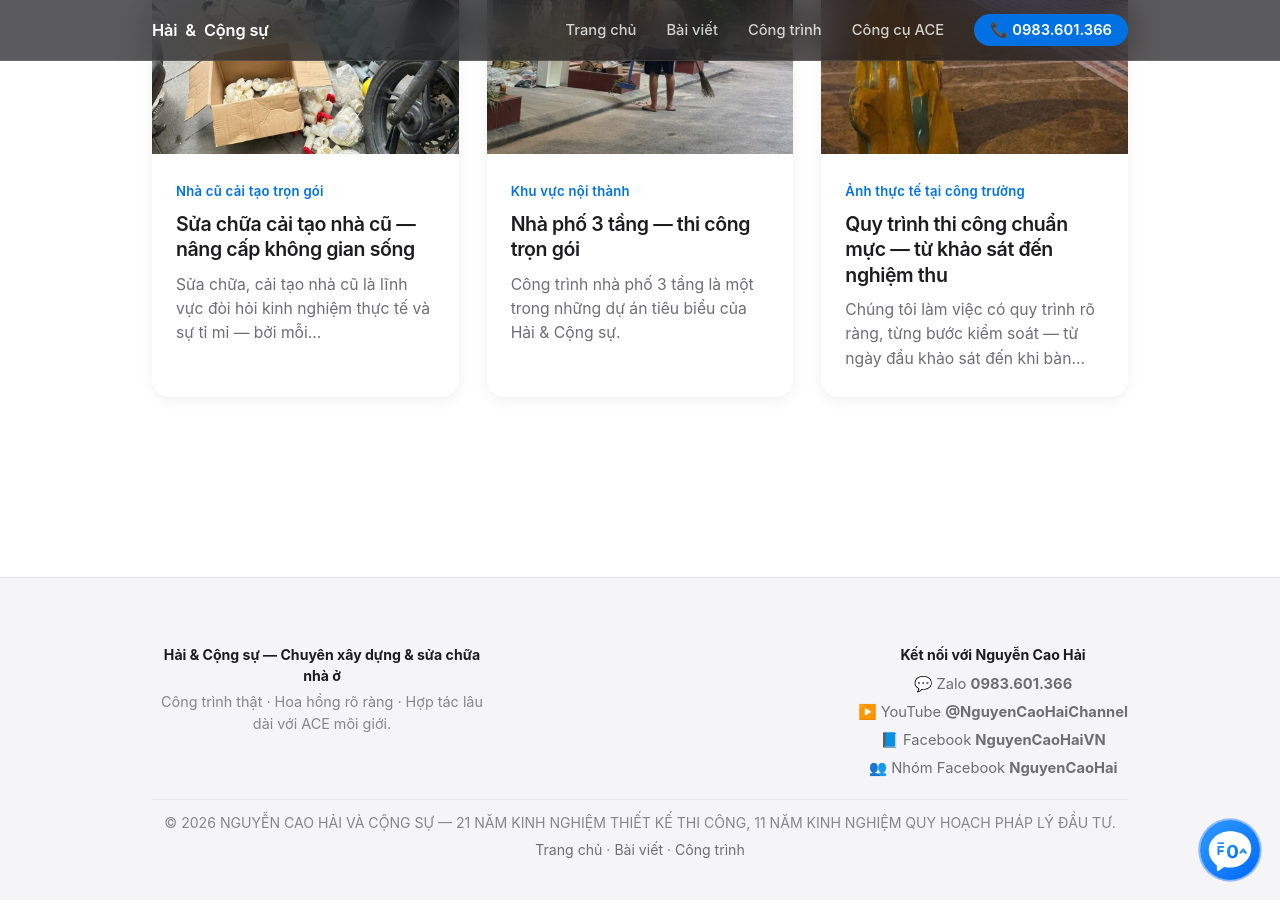
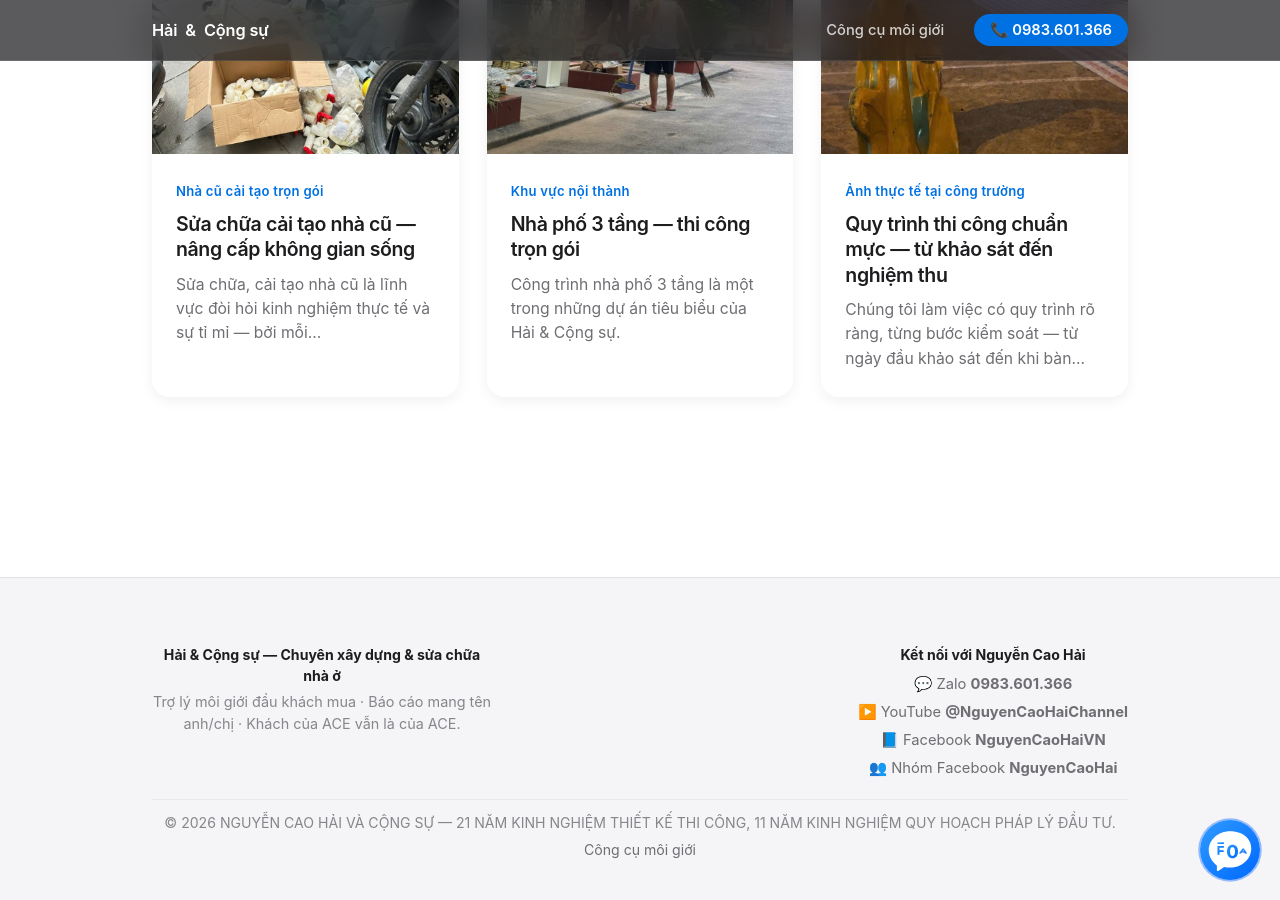
Before and after one commit to NCHhub/xaydung, a Jekyll site: the page built from index.html, in a window 1280 px wide and 900 px high, scrolled down 3392 px. Built offline with Jekyll 4.4.1, drawn with Linux system fonts in a browser that asks for light colours.

Commit message:
web: bỏ tạp âm header/footer — chỉ còn 1 trang công cụ môi giới
- Header: bỏ tab 'Bài viết'/'Công trình'/'Công cụ ACE' → chỉ 'Công cụ môi giới' + Zalo
- Footer: bỏ link phụ (Bài viết · Công trình), đổi tagline theo xoay trục khách mua

```diff
--- a/_includes/footer.html
+++ b/_includes/footer.html
@@ -3,7 +3,7 @@
     <div style="display:flex;flex-wrap:wrap;gap:28px;justify-content:space-between;align-items:flex-start;">
       <div style="max-width:340px;">
         <p style="margin:0 0 5px;font-weight:700;color:#1d1d1f;">Hải &amp; Cộng sự — Chuyên xây dựng &amp; sửa chữa nhà ở</p>
-        <p style="margin:0;color:#86868b;font-size:.9rem;">Công trình thật · Hoa hồng rõ ràng · Hợp tác lâu dài với ACE môi giới.</p>
+        <p style="margin:0;color:#86868b;font-size:.9rem;">Trợ lý môi giới đầu khách mua · Báo cáo mang tên anh/chị · Khách của ACE vẫn là của ACE.</p>
       </div>
       <div>
         <p style="margin:0 0 8px;font-weight:700;color:#1d1d1f;">Kết nối với Nguyễn Cao Hải</p>
@@ -22,7 +22,7 @@
       </div>
     </div>
     <p style="margin-top:20px;border-top:1px solid #e8e8ed;padding-top:12px;">© <span id="yr"></span> NGUYỄN CAO HẢI VÀ CỘNG SỰ — 21 NĂM KINH NGHIỆM THIẾT KẾ THI CÔNG, 11 NĂM KINH NGHIỆM QUY HOẠCH PHÁP LÝ ĐẦU TƯ.</p>
-    <p style="margin-top:6px;"><a href="{{ '/' | relative_url }}">Trang chủ</a> · <a href="{{ '/bai-viet/' | relative_url }}">Bài viết</a> · <a href="{{ '/cong-trinh/' | relative_url }}">Công trình</a></p>
+    <p style="margin-top:6px;"><a href="{{ '/' | relative_url }}">Công cụ môi giới</a></p>
   </div>
   <script>document.getElementById('yr').textContent = new Date().getFullYear();</script>
   <script>
--- a/_includes/header.html
+++ b/_includes/header.html
@@ -3,10 +3,7 @@
     <a class="brand" href="{{ '/' | relative_url }}">Hải <span>&amp;</span> Cộng sự</a>
     <button class="menu-btn" onclick="document.getElementById('nav-menu').classList.toggle('open')" aria-label="Mở menu">☰</button>
     <ul id="nav-menu">
-      <li><a href="{{ '/' | relative_url }}" {% if page.layout == 'home' %}class="active"{% endif %}>Trang chủ</a></li>
-      <li><a href="{{ '/bai-viet/' | relative_url }}" {% if page.url contains '/bai-viet/' or page.collection == 'blog' %}class="active"{% endif %}>Bài viết</a></li>
-      <li><a href="{{ '/cong-trinh/' | relative_url }}" {% if page.url contains '/cong-trinh/' or page.collection == 'portfolio' %}class="active"{% endif %}>Công trình</a></li>
-      <li><a href="{{ '/moi-gioi/' | relative_url }}" {% if page.url contains '/moi-gioi/' %}class="active"{% endif %}>Công cụ ACE</a></li>
+      <li><a href="{{ '/' | relative_url }}" class="active">Công cụ môi giới</a></li>
       <li><a class="cta" href="tel:0983601366">📞 0983.601.366</a></li>
     </ul>
   </div>
```
